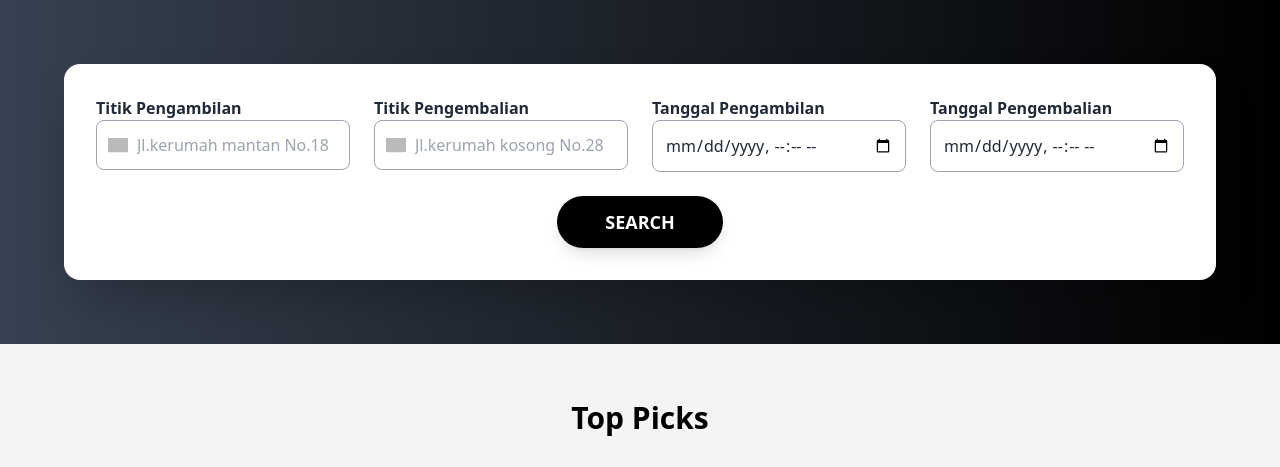
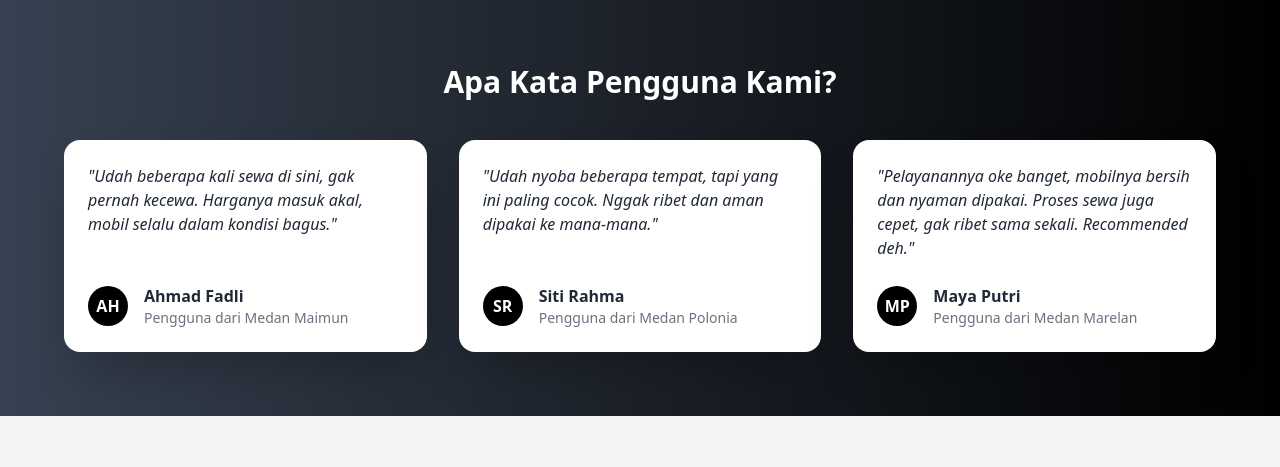
Before and after one commit to thomas-herpin/FlexDrive, a PHP site: page /landingpage.php in a window 1280 px wide. Shown: the part 567-1034 px from the top of the page. Run offline with PHP 8.4, Linux system fonts and the light colour scheme; some libraries are stand-ins or nearby versions; grey boxes are pictures that could not be loaded.

Commit message:
penyesuaian

```diff
--- a/pages/landingpage.php
+++ b/pages/landingpage.php
@@ -61,55 +61,55 @@
         </div>
     </section>
 
-    <!-- Search Section -->
+    <!-- Testimoni -->
     <section class="bg-gradient-to-r from-gray-700 to-black py-16 px-6 text-white">
-        <div class="bg-white p-8 rounded-2xl shadow-2xl max-w-6xl mx-auto">
-            <div class="grid grid-cols-1 md:grid-cols-2 lg:grid-cols-4 gap-6">
+        <div class="max-w-6xl mx-auto">
+            <h2 class="text-3xl font-bold text-center mb-10">Apa Kata Pengguna Kami?</h2>
+            <div class="grid grid-cols-1 sm:grid-cols-2 lg:grid-cols-3 gap-8">
 
-                <!-- Titik Pengambilan -->
-                <div class="flex flex-col">
-                    <label class="font-semibold text-gray-800 text-sm md:text-base">Titik Pengambilan</label>
-                    <div class="relative">
-                        <img src="../../FlexDrive/images/Location.png" alt="lokasi"
-                            class="absolute left-3 top-1/2 transform -translate-y-1/2 w-5 opacity-70">
-                        <input type="text"
-                            class="pl-10 pr-4 py-3 rounded-lg border border-gray-400 focus:ring-2 focus:ring-blue-500 text-gray-800 w-full transition duration-300" placeholder="Jl.kerumah mantan No.18">
+                <!-- Testimoni Card 1 -->
+                <div class="bg-white text-gray-800 p-6 rounded-2xl shadow-2xl flex flex-col justify-between h-full">
+                    <p class="italic mb-6">"Udah beberapa kali sewa di sini, gak pernah kecewa. Harganya masuk akal, mobil selalu dalam kondisi bagus."</p>
+                    <div class="flex items-center mt-auto">
+                        <div class="w-10 h-10 bg-black text-white rounded-full flex items-center justify-center font-bold mr-4">
+                            AH
+                        </div>
+                        <div>
+                            <p class="font-semibold">Ahmad Fadli</p>
+                            <p class="text-sm text-gray-500">Pengguna dari Medan Maimun</p>
+                        </div>
                     </div>
                 </div>
 
-                <!-- Titik Pengembalian -->
-                <div class="flex flex-col">
-                    <label class="font-semibold text-gray-800 text-sm md:text-base">Titik Pengembalian</label>
-                    <div class="relative">
-                        <img src="../../FlexDrive/images/Location.png" alt="lokasi"
-                            class="absolute left-3 top-1/2 transform -translate-y-1/2 w-5 opacity-70">
-                        <input type="text"
-                            class="pl-10 pr-4 py-3 rounded-lg border border-gray-400 focus:ring-2 focus:ring-blue-500 text-gray-800 w-full transition duration-300" placeholder="Jl.kerumah kosong No.28">
+                <!-- Testimoni Card 2 -->
+                <div class="bg-white text-gray-800 p-6 rounded-2xl shadow-2xl flex flex-col justify-between h-full">
+                    <p class="italic mb-6">"Udah nyoba beberapa tempat, tapi yang ini paling cocok. Nggak ribet dan aman dipakai ke mana-mana."</p>
+                    <div class="flex items-center mt-auto">
+                        <div class="w-10 h-10 bg-black text-white rounded-full flex items-center justify-center font-bold mr-4">
+                            SR
+                        </div>
+                        <div>
+                            <p class="font-semibold">Siti Rahma</p>
+                            <p class="text-sm text-gray-500">Pengguna dari Medan Polonia</p>
+                        </div>
                     </div>
                 </div>
 
-                <!-- Tanggal Pengambilan -->
-                <div class="flex flex-col">
-                    <label class="font-semibold text-gray-800 text-sm md:text-base">Tanggal Pengambilan</label>
-                    <input type="datetime-local"
-                        class="p-3 rounded-lg border border-gray-400 focus:ring-2 focus:ring-blue-500 text-gray-800 w-full transition duration-300">
+                <!-- Testimoni Card 3 -->
+                <div class="bg-white text-gray-800 p-6 rounded-2xl shadow-2xl flex flex-col justify-between h-full">
+                    <p class="italic mb-6">"Pelayanannya oke banget, mobilnya bersih dan nyaman dipakai. Proses sewa juga cepet, gak ribet sama sekali. Recommended deh."</p>
+                    <div class="flex items-center mt-auto">
+                        <div class="w-10 h-10 bg-black text-white rounded-full flex items-center justify-center font-bold mr-4">
+                            MP
                         </div>
-
-                <!-- Tanggal Pengembalian -->
-                <div class="flex flex-col">
-                    <label class="font-semibold text-gray-800 text-sm md:text-base">Tanggal Pengembalian</label>
-                    <input type="datetime-local"
-                        class="p-3 rounded-lg border border-gray-400 focus:ring-2 focus:ring-blue-500 text-gray-800 w-full transition duration-300">
+                        <div>
+                            <p class="font-semibold">Maya Putri</p>
+                            <p class="text-sm text-gray-500">Pengguna dari Medan Marelan</p>
+                        </div>
                     </div>
                 </div>
 
-            <!-- Tombol Search -->
-            <a href="../pages/user/list_mobil1.php"><div class="flex justify-center mt-6">
-                <button class="bg-black text-white px-12 py-3 rounded-full font-semibold text-lg hover:bg-gray-700 transition duration-300 shadow-lg">
-                    SEARCH
-                </button>
-            </div></a>
-
+            </div>
         </div>
     </section>
 
@@ -120,6 +120,7 @@
             <div class="grid grid-cols-1 sm:grid-cols-2 md:grid-cols-3 gap-8">
 
                 <!-- Card 1 -->
+                <a href="sign_in.html">
                     <div class="bg-white shadow-lg rounded-xl overflow-hidden border border-gray-300 transform transition-all hover:scale-105 hover:shadow-2xl">
                         <img src="../../FlexDrive/images/toyota-veloz 2021.png" alt="Toyota Veloz 2021" class="w-full h-44 object-contain mt-4">
                         <div class="p-5">
@@ -136,8 +137,11 @@
                             <p class="text-lg font-bold text-green-600">Rp.600.000</p>
                         </div>
                     </div>
+                </a>
 
                 <!-- Card 2 -->
+                 <a href="sign_in.html">
+
                      <div class="bg-white shadow-lg rounded-xl overflow-hidden border border-gray-300 transform transition-all hover:scale-105 hover:shadow-2xl">
                          <img src="../../FlexDrive/images/toyota-venturer.png" alt="Toyota Innova Venturer" class="w-full h-44 object-contain mt-4">
                          <div class="p-5">
@@ -154,8 +158,10 @@
                              <p class="text-lg font-bold text-green-600">Rp.800.000</p>
                          </div>
                      </div>
+                 </a>
 
                 <!-- Card 3 -->
+                 <a href="sign_in.html">
                     <div class="bg-white shadow-lg rounded-xl overflow-hidden border border-gray-300 transform transition-all hover:scale-105 hover:shadow-2xl">
                         <img src="../../FlexDrive/images/Hiiace 2018.png" alt="Toyota Hiace Premio" class="w-full h-44 object-contain mt-4">
                         <div class="p-5">
@@ -172,6 +178,7 @@
                             <p class="text-lg font-bold text-green-600">Rp.1.000.000</p>
                         </div>
                     </div>
+                 </a>
 
             </div>
         </div>
```
Also changed, not shown: pages/admin/lacak_mobil.php (+8 -3 lines), pages/user/home_user.php (+38 -37 lines). Lines whose indentation alone changed are shown as unchanged.
